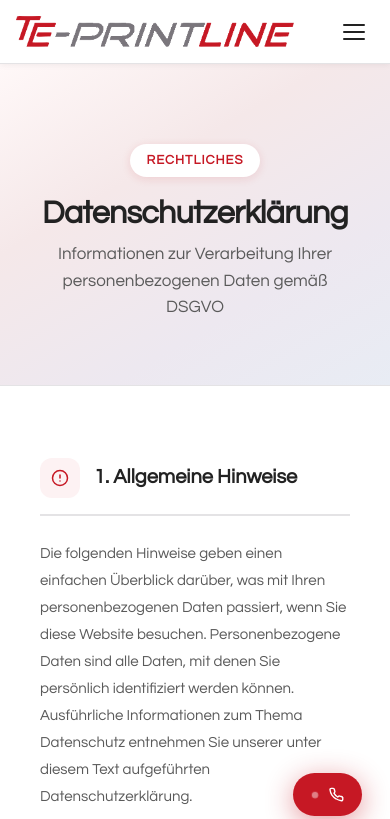
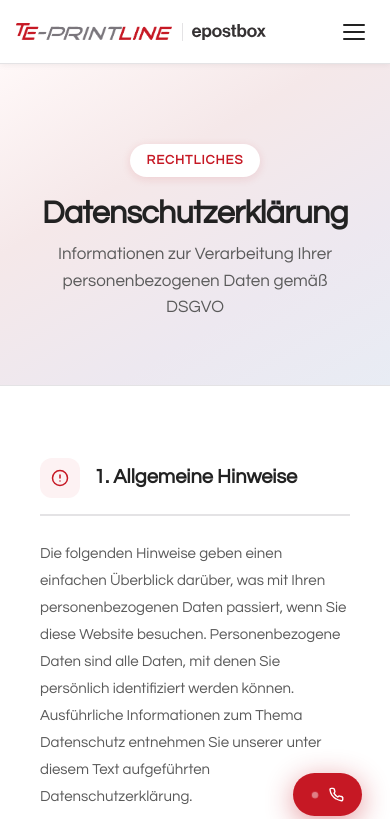
Before and after one commit to slange-a11y/te-postbox-de, a plain HTML site: page datenschutz.html in a window 390 px wide. Shown: the top 819 px of the page. Drawn offline with Linux system fonts and the light colour scheme.

Commit message:
Menue: TE- und epostbox-Logo auf allen Breiten sichtbar
Logos werden auf schmaleren Bildschirmen kleiner statt ausgeblendet;
Burger-Menue ab 1020 px, damit beide Logos und die Punkte Platz haben.

Co-Authored-By: Claude Opus 5.5 <noreply@anthropic.com>
Claude-Session: https://claude.ai/code/session_01HDS8j1CJzTFLbfFPJh135t

```diff
--- a/datenschutz.html
+++ b/datenschutz.html
@@ -426,11 +426,20 @@ nav{gap:1.5rem}
 .nav-cta,.nav-call{white-space:nowrap}
 .mobile-menu .m-active{color:var(--red);background:#fdf2f3;font-weight:700;box-shadow:inset 3px 0 0 var(--red)}
 @media(max-width:1180px){.nav-call{display:none}}
-@media(max-width:1020px){.nav-div,.nav-epostbox{display:none}}
-@media(max-width:900px){
-  .nav-div,.nav-epostbox,.nav-call,.nav-links,.nav-cta{display:none}
+@media(max-width:1180px) and (min-width:1021px){.nav-logos{gap:1rem}.nav-logos img{height:28px}.nav-epostbox svg{height:22px}}
+@media(max-width:1020px){
+  .nav-links,.nav-call,.nav-cta{display:none}
   .nav-burger{display:flex}
+  .nav-div,.nav-epostbox{display:block}
 }
+@media(max-width:680px){
+  .nav-logos{gap:.75rem}
+  .nav-logos img{height:20px}
+  .nav-div{display:block;height:20px}
+  .nav-epostbox{display:block}
+  .nav-epostbox svg{height:18px}
+}
+@media(max-width:400px){.nav-logos{gap:.6rem}.nav-logos img{height:18px}.nav-div{height:18px}.nav-epostbox svg{height:16px}}
 </style>
 </head>
 <body>
```
Also changed, not shown: faq.html (+13 -4 lines), frankiermaschine-alternative.html (+12 -3 lines), impressum.html (+12 -3 lines), index.html (+12 -3 lines), ueber-uns.html (+12 -3 lines).
